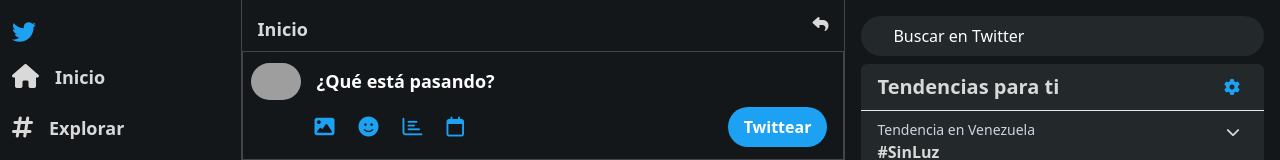
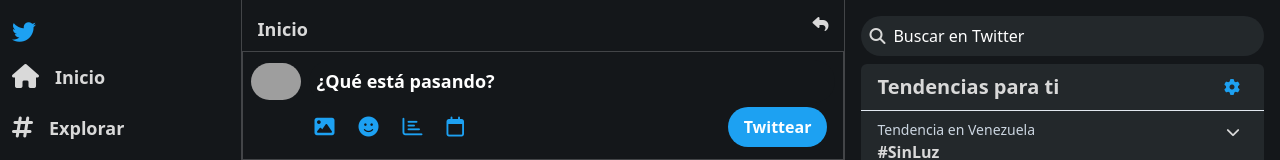
Before and after one commit to LuisJoseLopezD/twitter-clone, a Vue app: page / in a window 1280 px wide. Shown: the top 160 px of the page. Built offline with nearby package versions, Linux system fonts and the light colour scheme; grey boxes are pictures that could not be loaded.

Commit message:
icon search added and focus issue fixed

```diff
--- a/src/components/sidenavright.vue
+++ b/src/components/sidenavright.vue
@@ -3,7 +3,13 @@
 
 		<!-- side nav RIGHT hidden lg:block -->
 
-    <input class="search w-full outline-none bg-gray-600 rounded-full p-2 text-white px-8 placeholder-white" type="text" name="search" placeholder="Buscar en Twitter" autcomplete="off" />
+    <div class="relative">
+
+      <span class="absolute inset-y-0 ml-2 mt-2"><i class="fas fa-search text-special"></i></span>
+
+      <input class="search w-full outline-none bg-gray-600 rounded-full p-2 text-white focus:placeholder-opacity-0 px-8 placeholder-white" type="text" name="search" placeholder="Buscar en Twitter" autcomplete="off" />
+
+    </div>
 
   <div class="trends-box bg-gray-600 rounded-md mt-2">
 
--- a/src/components/twittear.vue
+++ b/src/components/twittear.vue
@@ -14,7 +14,7 @@
 
 				  <div class="flex justify-start space-x-2 place-items-center">
 				    <img class="rounded-full" width="50px" src="https://pbs.twimg.com/profile_images/1309223687086841856/m4D7wSLy_400x400.jpg" alt="" />
-				    <input class="search w-full outline-none rounded-full p-2 text-white px-2 placeholder-white font-semibold text-base md:text-lg" type="text" name="search" placeholder="¿Qué está pasando?" autcomplete="off" />
+				    <input class="search w-full outline-none rounded-full p-2 text-white px-2 placeholder-white font-semibold text-base md:text-lg focus:placeholder-opacity-0" type="text" name="search" placeholder="¿Qué está pasando?" autcomplete="off" />
 				  </div>
 
 				<div class="icons flex justify-between place-items-center space-x-6 ml-16 py-1">
```
